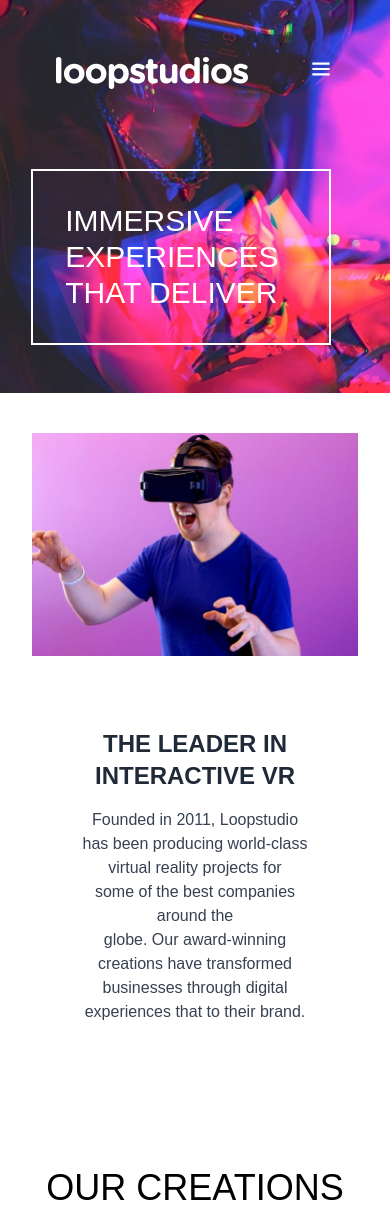
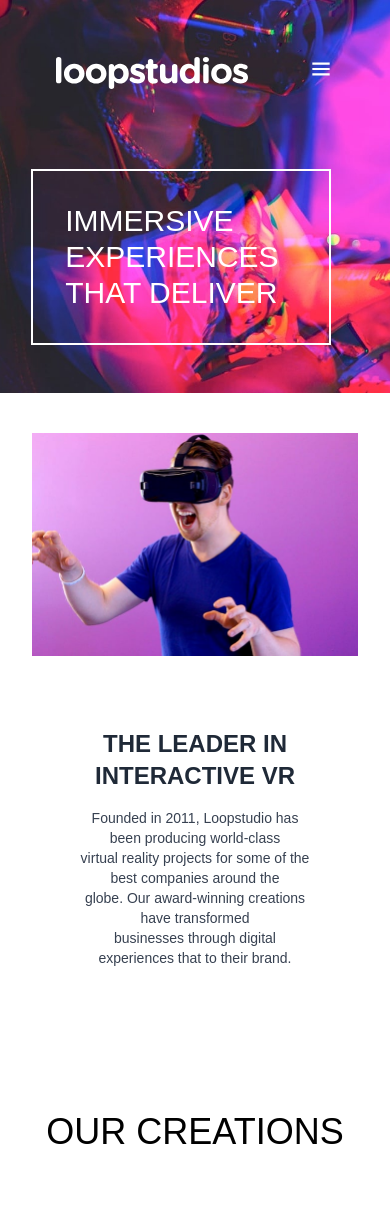
Before and after one commit to OsmanSamar/loopstudio-landing-page, a React (Create React App) app: page / in a window 390 px wide. Shown: the top 1221 px of the page. Built offline with nearby package versions, Linux system fonts and the light colour scheme.

Commit message:
Updated text-size

```diff
--- a/src/components/Hero.jsx
+++ b/src/components/Hero.jsx
@@ -31,7 +31,7 @@ const Hero = () => {
           <h2 className="text-2xl font-bold mt-4 mb-4 md:text-4xl md:font-light text-gray-800">
             THE LEADER IN<br></br> INTERACTIVE VR
           </h2>
-          <p className="text-gray-700 text-pretty text-md mb-12 md:text-sm">
+          <p className="text-gray-700 text-pretty text-sm mb-12 md:text-sm">
             Founded in 2011, Loopstudio has been producing world-class
             <br></br> virtual reality projects for some of the best companies
             around the
```
